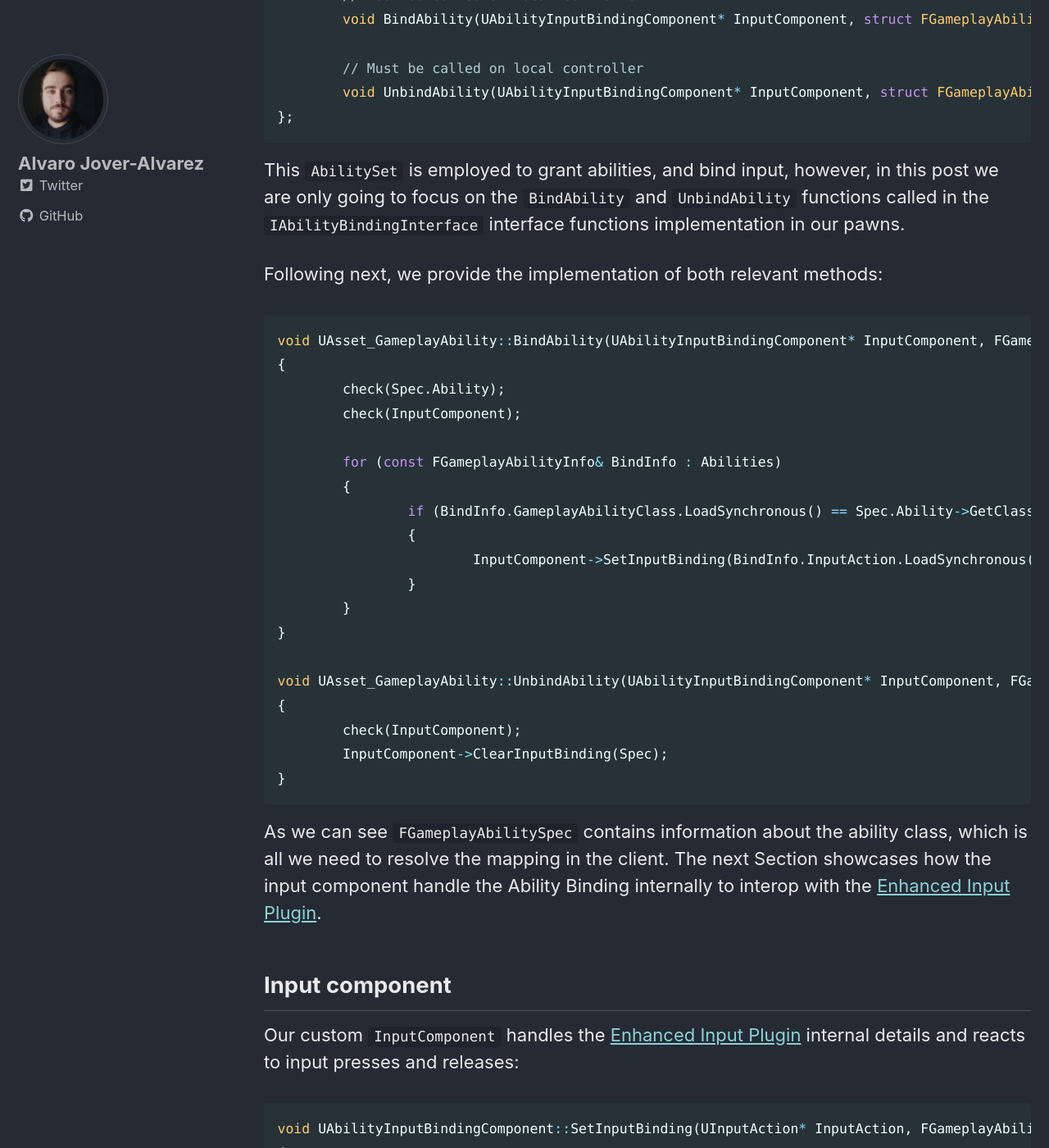
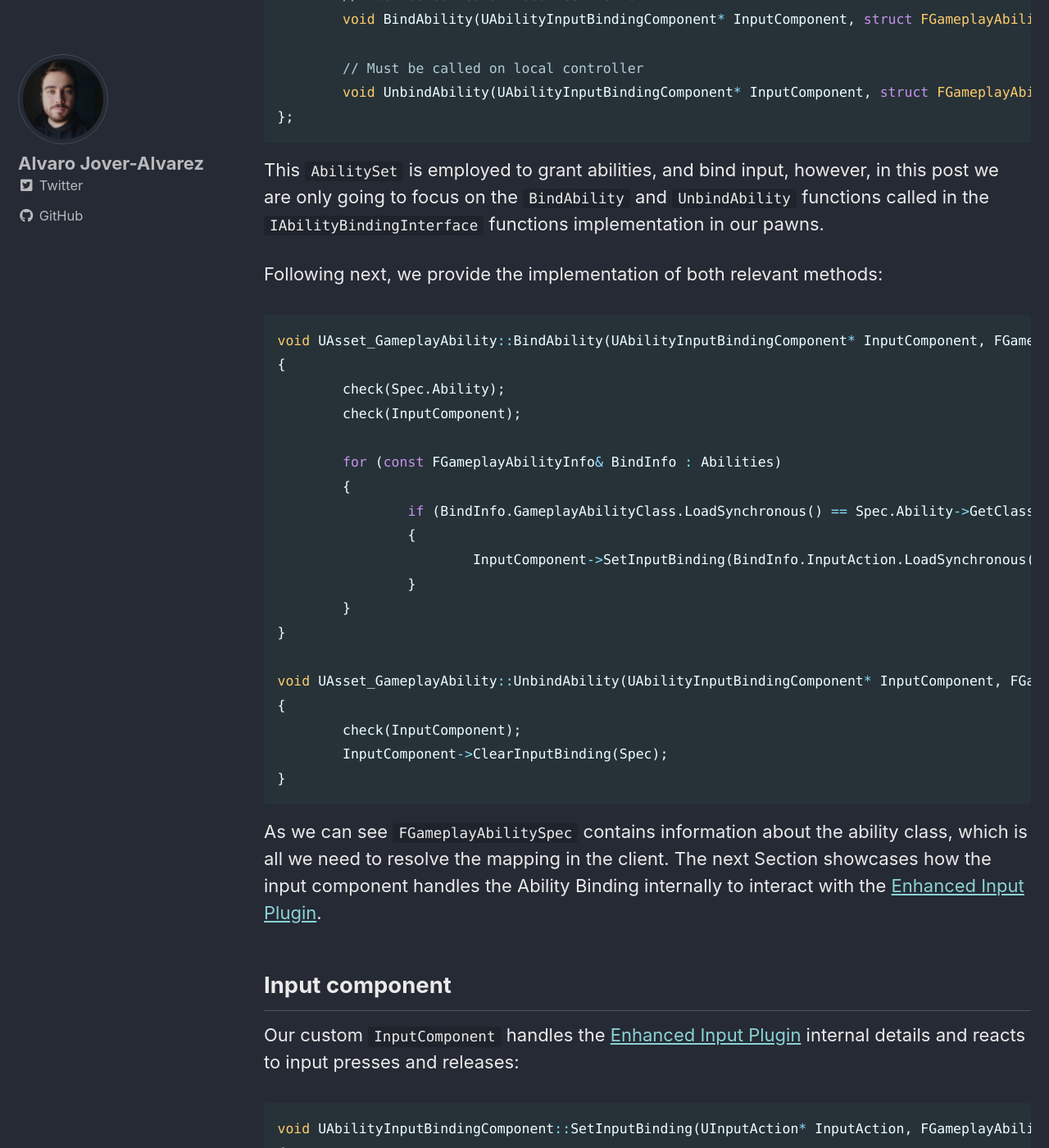
Before and after one commit to vorixo/devtricks, a Jekyll site: the page built from _posts/2022-03-01-gas-input.md, in a window 1280 px wide and 1400 px high, scrolled down 5482 px. Shown: the whole window at 82% size. Built offline with Jekyll 4.4.1, drawn with Linux system fonts in a browser that asks for light colours; cached includes are drawn as plain includes.

Commit message:
[FIX] More typos

```diff
--- a/_posts/2022-03-01-gas-input.md
+++ b/_posts/2022-03-01-gas-input.md
@@ -147,7 +147,7 @@ public:
 };
 {% endhighlight %}
 
-This `AbilitySet` is employed to grant abilities, and bind input, however, in this post we are only going to focus on the `BindAbility` and `UnbindAbility` functions called in the `IAbilityBindingInterface` interface functions implementation in our pawns.
+This `AbilitySet` is employed to grant abilities, and bind input, however, in this post we are only going to focus on the `BindAbility` and `UnbindAbility` functions called in the `IAbilityBindingInterface` functions implementation in our pawns.
 
 Following next, we provide the implementation of both relevant methods:
 {% highlight c++ %}
@@ -171,7 +171,7 @@ void UAsset_GameplayAbility::UnbindAbility(UAbilityInputBindingComponent* InputC
 	InputComponent->ClearInputBinding(Spec);
 }
 {% endhighlight %}
-As we can see `FGameplayAbilitySpec` contains information about the ability class, which is all we need to resolve the mapping in the client. The next Section showcases how the input component handle the Ability Binding internally to interop with the [Enhanced Input Plugin](https://docs.unrealengine.com/4.26/en-US/InteractiveExperiences/Input/EnhancedInput/).
+As we can see `FGameplayAbilitySpec` contains information about the ability class, which is all we need to resolve the mapping in the client. The next Section showcases how the input component handles the Ability Binding internally to interact with the [Enhanced Input Plugin](https://docs.unrealengine.com/4.26/en-US/InteractiveExperiences/Input/EnhancedInput/).
 
 ## Input component
 
```
